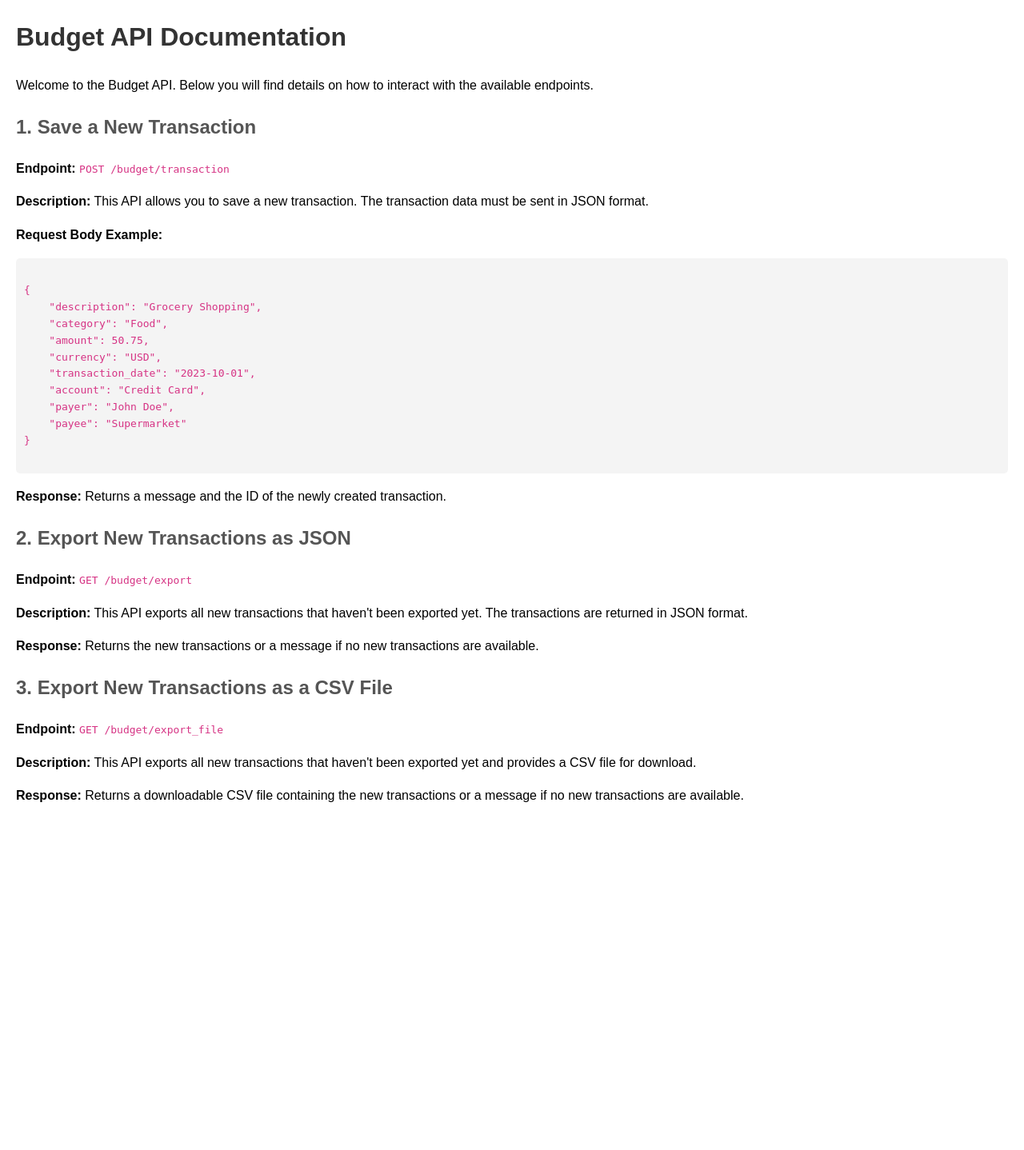
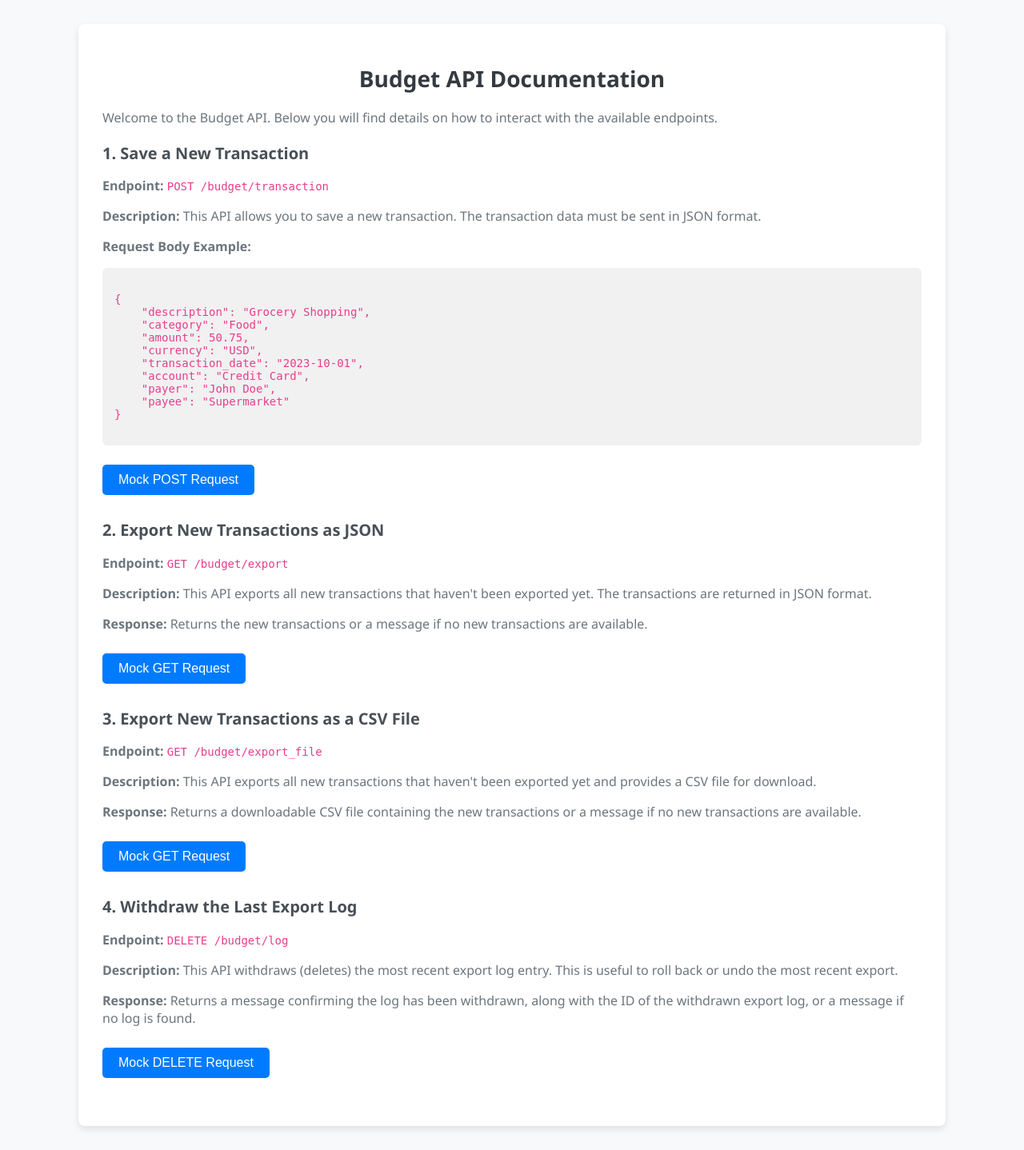
Before and after one commit to Chenmo1212/Budget, a Flask app: page /budget/ in a window 1280 px wide. Shown: the whole page at 80% size. Before the commit the page ends 1003 px from the top, so only its background shows below. Run offline with Flask 2, Linux system fonts and the light colour scheme; parts of the project's set-up code (start-up, migrations or seed data) failed here and were passed over.

Commit message:
docs: update index.html

```diff
--- a/app/templates/index.html
+++ b/app/templates/index.html
@@ -3,36 +3,73 @@
 <head>
     <meta charset="UTF-8">
     <meta name="viewport" content="width=device-width, initial-scale=1.0">
-    <title>API Documentation</title>
+    <title>Budget API Documentation</title>
     <style>
         body {
-            font-family: Arial, sans-serif;
-            margin: 20px;
-            line-height: 1.6;
+            font-family: 'Segoe UI', Tahoma, Geneva, Verdana, sans-serif;
+            margin: 0;
+            padding: 0;
+            background-color: #f8f9fa;
+        }
+        .container {
+            width: 80%;
+            margin: 30px auto;
+            background-color: #ffffff;
+            padding: 30px;
+            border-radius: 8px;
+            box-shadow: 0 4px 8px rgba(0, 0, 0, 0.1);
         }
         h1 {
-            color: #333;
+            color: #343a40;
+            font-size: 28px;
+            text-align: center;
         }
         h2 {
-            color: #555;
+            color: #495057;
+            font-size: 20px;
+            margin-top: 20px;
+        }
+        p {
+            font-size: 16px;
+            color: #6c757d;
         }
         pre {
-            background-color: #f4f4f4;
-            padding: 10px;
-            border-radius: 5px;
+            background-color: #f1f1f1;
+            padding: 15px;
+            border-radius: 6px;
             overflow-x: auto;
+            font-size: 14px;
         }
         code {
-            color: #d63384;
+            color: #e83e8c;
+            font-size: 14px;
+        }
+        .button {
+            background-color: #007bff;
+            color: white;
+            padding: 10px 20px;
+            border: none;
+            border-radius: 5px;
+            cursor: pointer;
+            font-size: 16px;
+            margin-top: 10px;
+        }
+        .button:hover {
+            background-color: #0056b3;
+        }
+        .api-section {
+            margin-bottom: 30px;
         }
     </style>
 </head>
 <body>
 
+    <div class="container">
         <h1>Budget API Documentation</h1>
 
         <p>Welcome to the Budget API. Below you will find details on how to interact with the available endpoints.</p>
 
+        <div class="api-section">
             <h2>1. Save a New Transaction</h2>
             <p><strong>Endpoint:</strong> <code>POST /budget/transaction</code></p>
             <p><strong>Description:</strong> This API allows you to save a new transaction. The transaction data must be sent in JSON format.</p>
@@ -49,17 +86,119 @@
     "payee": "Supermarket"
 }
             </code></pre>
-    <p><strong>Response:</strong> Returns a message and the ID of the newly created transaction.</p>
+            <button class="button" onclick="mockPostTransaction()">Mock POST Request</button>
+        </div>
 
+        <div class="api-section">
             <h2>2. Export New Transactions as JSON</h2>
             <p><strong>Endpoint:</strong> <code>GET /budget/export</code></p>
             <p><strong>Description:</strong> This API exports all new transactions that haven't been exported yet. The transactions are returned in JSON format.</p>
             <p><strong>Response:</strong> Returns the new transactions or a message if no new transactions are available.</p>
+            <button class="button" onclick="mockGetExport()">Mock GET Request</button>
+        </div>
 
+        <div class="api-section">
             <h2>3. Export New Transactions as a CSV File</h2>
             <p><strong>Endpoint:</strong> <code>GET /budget/export_file</code></p>
             <p><strong>Description:</strong> This API exports all new transactions that haven't been exported yet and provides a CSV file for download.</p>
             <p><strong>Response:</strong> Returns a downloadable CSV file containing the new transactions or a message if no new transactions are available.</p>
+            <button class="button" onclick="mockGetExportFile()">Mock GET Request</button>
+        </div>
 
+        <div class="api-section">
+            <h2>4. Withdraw the Last Export Log</h2>
+            <p><strong>Endpoint:</strong> <code>DELETE /budget/log</code></p>
+            <p><strong>Description:</strong> This API withdraws (deletes) the most recent export log entry. This is useful to roll back or undo the most recent export.</p>
+            <p><strong>Response:</strong> Returns a message confirming the log has been withdrawn, along with the ID of the withdrawn export log, or a message if no log is found.</p>
+            <button class="button" onclick="mockDeleteLog()">Mock DELETE Request</button>
+        </div>
+    </div>
+
+<script>
+    const baseUrl = window.location.origin;
+
+    // POST request to save a new transaction
+    function mockPostTransaction() {
+        const data = {
+            description: "Grocery Shopping",
+            category: "Food",
+            amount: 50.75,
+            currency: "USD",
+            transaction_date: "2023-10-01",
+            account: "Credit Card",
+            payer: "John Doe",
+            payee: "Supermarket"
+        };
+
+        fetch(`${baseUrl}/budget/transaction`, {
+            method: 'POST',
+            headers: {
+                'Content-Type': 'application/json'
+            },
+            body: JSON.stringify(data)
+        })
+        .then(response => response.json())
+        .then(data => {
+            console.log("POST /budget/transaction Response:", data);
+        })
+        .catch(error => {
+            console.error("Error:", error);
+        });
+    }
+
+    // GET request to export transactions as JSON
+    function mockGetExport() {
+        fetch(`${baseUrl}/budget/export`, {
+            method: 'GET'
+        })
+        .then(response => response.json())
+        .then(data => {
+            console.log("GET /budget/export Response:", data);
+        })
+        .catch(error => {
+            console.error("Error:", error);
+        });
+    }
+
+    // GET request to export transactions as a CSV file
+    function mockGetExportFile() {
+        fetch(`${baseUrl}/budget/export_file`, {
+            method: 'GET'
+        })
+        .then(response => {
+            if (response.ok) {
+                return response.blob();
+            }
+            throw new Error('Network response was not ok.');
+        })
+        .then(blob => {
+            // Simulate downloading the file
+            const url = window.URL.createObjectURL(blob);
+            const a = document.createElement('a');
+            a.href = url;
+            a.download = "new_transactions.csv";
+            document.body.appendChild(a);
+            a.click();
+            a.remove();
+        })
+        .catch(error => {
+            console.error("Error:", error);
+        });
+    }
+
+    // DELETE request to withdraw the last export log
+    function mockDeleteLog() {
+        fetch(`${baseUrl}/budget/log`, {
+            method: 'DELETE'
+        })
+        .then(response => response.json())
+        .then(data => {
+            console.log("DELETE /budget/log Response:", data);
+        })
+        .catch(error => {
+            console.error("Error:", error);
+        });
+    }
+</script>
 </body>
 </html>
```
Lines whose indentation alone changed are shown as unchanged.
